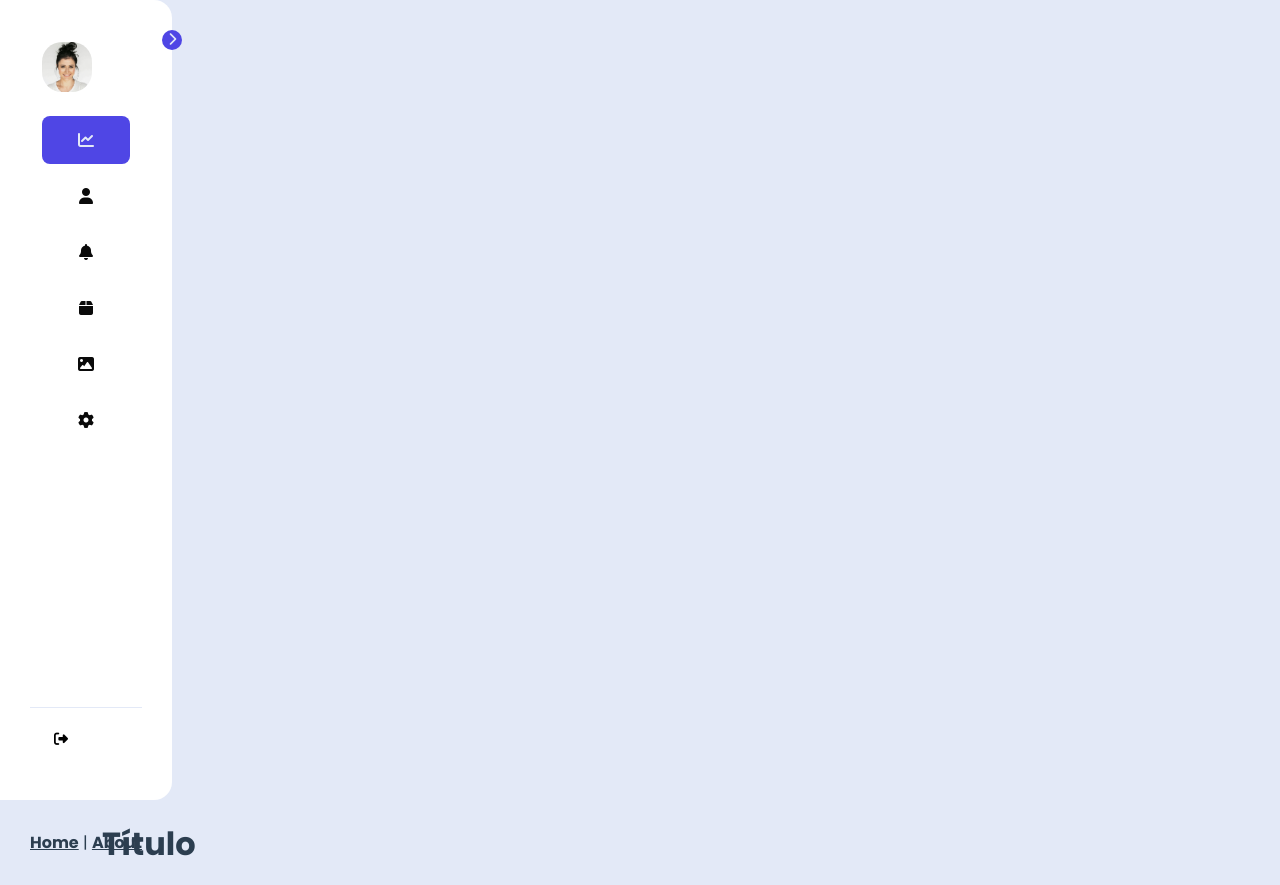
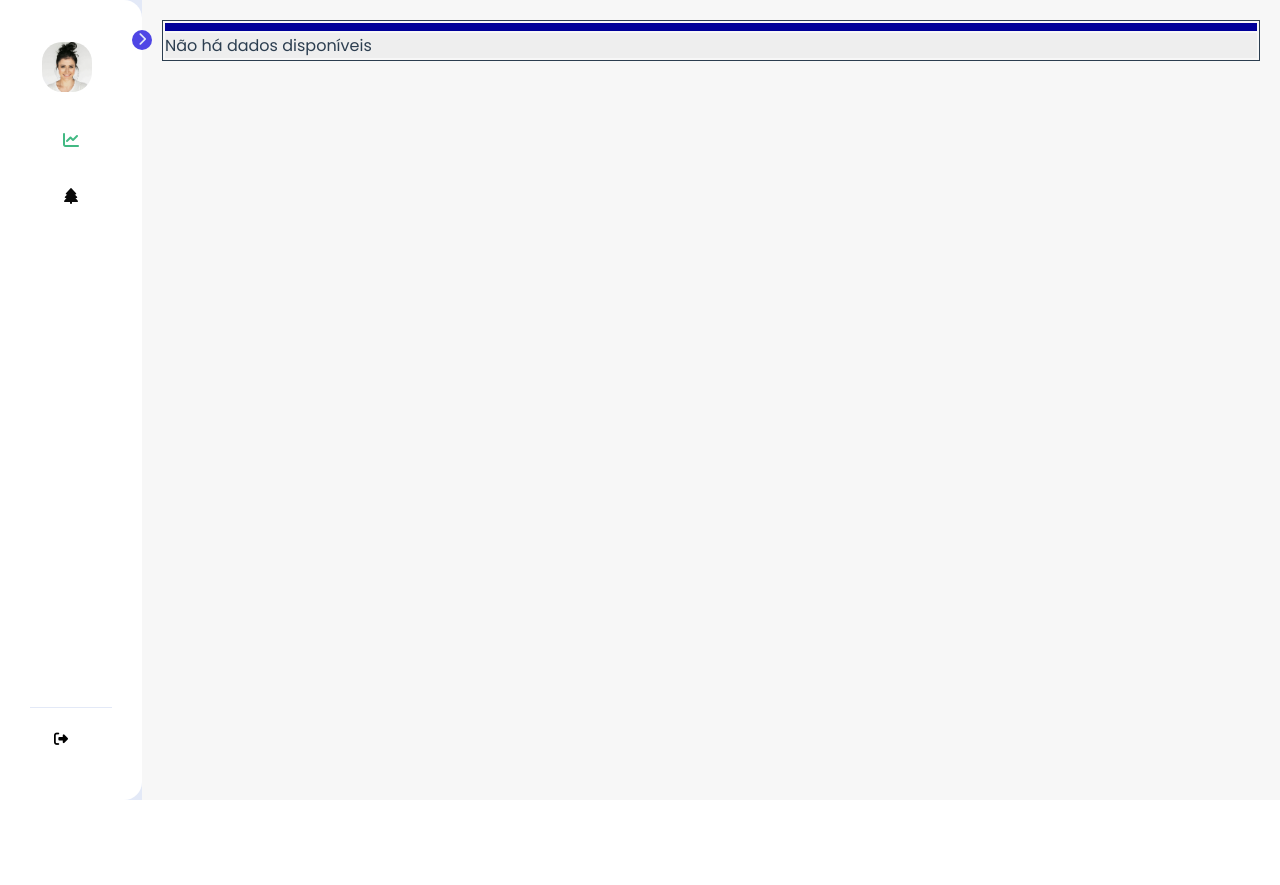
Before and after one commit to LeElima/components-page, a Vue app: page /datatable in a window 1280 px wide. After the commit the page ends 800 px from the top, so only its background shows below. Built offline with nearby package versions, Linux system fonts and the light colour scheme.

Commit message:
Alterado menu e iniciado tabela

```diff
--- a/src/App.vue
+++ b/src/App.vue
@@ -1,11 +1,11 @@
 <template>
   <div id="app">
     <sidebar></sidebar>
-    <nav>
+    <!-- <nav>
       <router-link to="/">Home</router-link> |
       <router-link to="/about">About</router-link>
-    </nav>
-    <router-view/>
+    </nav> -->
+    <!-- <router-view/> -->
   </div>
 </template>
 
--- /dev/null
+++ b/src/components/DataTable.vue
@@ -0,0 +1,156 @@
+<template>
+    <div>
+        <div>
+            <table>
+                <thead>
+                    <tr>
+                        <th v-for="(header, index) in headersL" :key="index">
+                            {{header.name}}
+                        </th>
+                    </tr>
+                </thead>
+                <tbody>
+                    <tr v-if="itemsL.length == 0">
+                        <td :colspan="headersL.length">Não há dados disponíveis</td>
+                    </tr>
+                    <tr v-else v-for="(item, index) in itemsTree" :key="index">
+                        <td  v-for="(header, indexC) in headersL" :key="indexC" :data-th="header.nome" @click="expand(item, index)">
+                            <slot :name="`item.${header.value}`" :item="item">
+                                <span v-bind:style="setPadding(item)">
+                                    {{item[`${header.value}`]}}
+                                </span>
+                            </slot>
+                        </td>
+
+                    </tr>
+                </tbody>
+            </table>
+        </div>
+    </div>
+</template>
+<script lang="ts">
+import Vue from 'vue'
+export default Vue.extend({
+    name: "SmartList",
+    props:{
+        items: Array,
+        headers: Array,
+        sons: String,
+        id: String
+    },
+    computed:{
+        itemsTree(){
+            var newObj:any=[];
+                this.montarLinhas(this.itemsL, newObj, 0, this.itemId, this.isExpanded)
+            return newObj;
+        },
+    },
+    watch: {
+        // itemsL:{
+        //     immediate: true,
+        //     handler(value){
+        //         this.$emit("input", value);
+        //     }
+        // },
+        // items: {
+        //     immediate: true,
+        //     handler(value){
+        //         this.itemsL = value;
+        //     }
+        // }
+    },
+    data(){
+        return {
+            headersL: this.headers,
+            itemsL: this.items,
+            sonsL: this.sons,
+            isExpanded: false,
+            selectedRowID: {},
+            itemId: this.id,
+            key: this.id
+        };
+    },
+    beforeMount(){
+        if(this.itemsL && this.itemsL.length > 0){
+            this.montarItems(this.itemsL, 0)
+        }
+    },
+    methods:{
+        montarItems(items: any, nivel: Number){
+            if(items != undefined){
+                items.forEach((x:any)=>{
+                    x.nivel=nivel;
+                    x.expansivel = true;
+                    if(x[`${this.sonsL}`]){
+                        var newNivel = Number(nivel) + 1;
+                        this.montarItems(x[`${this.sonsL}`], newNivel)
+                    }
+                })
+            }
+
+
+        },
+        expand(item: any, index: number){
+            if(item.expansivel == false && item[`${this.sonsL}`] != undefined){
+                if(item[`${this.sonsL}`].length != 0){
+                    // this.montarLinhas(item[`${this.sonsL}`], [], item.nivel +1, item.id, true)
+                    this.isExpanded = true;
+                    this.montarLinhas(item[`${this.sonsL}`], [], Number(item.nivel) +1, item[`${this.key}`], this.isExpanded)
+                }
+            }
+            if(item.expansivel == true && item[`${this.sonsL}`] != undefined){
+                this.isExpanded = false;
+                item[`${this.sonsL}`].forEach((x:any)=>{
+                    x.expansivel = this.isExpanded
+                })
+                item.expansivel = this.isExpanded;
+                this.$set(item, "expansivel", this.isExpanded);
+                //this.$set(item, "leaf", false);
+                this.itemId = '';
+            }
+        },
+        setPadding(item: any) {
+            return `padding-left: ${item.nivel * 30}px;`;
+        },
+        montarLinhas(arrayObjetos: any, novoObjeto: any, nivel: any, idItem: any, expansivel: any){
+            arrayObjetos.forEach((item:any) => {
+                if(item[`${this.sonsL}`] && item[`${this.sonsL}`].length != 0){
+                    item.nivel = nivel
+                    novoObjeto.push(item)
+                    console.log(item[`${this.key}`])
+                    console.log(idItem)
+                    if(item[`${this.key}`] == idItem){
+                        item.expansivel = expansivel
+                    }
+                    if(item.expansivel == true){
+
+                        this.montarLinhas(item[`${this.sonsL}`], novoObjeto, item.nivel + 1, idItem, expansivel)
+                    }
+                }
+                else{
+                    item.nivel = nivel
+                    novoObjeto.push(item)
+                    return false;
+                }
+            })
+        },
+    }
+})
+</script>
+<style  scoped>
+    table{
+        font-family:sans-serif;
+        width:100%;
+	    border:1px solid
+
+    }
+    td {
+        text-align:left;
+        background-color:#eee;
+    }
+    th {
+        padding:.25em .5em;
+        background-color:#009;
+        color:#fff;
+    }
+</style>
--- a/src/components/SideBar.vue
+++ b/src/components/SideBar.vue
@@ -1,5 +1,4 @@
 <template>
-    <!-- <link rel="stylesheet" href="https://cdnjs.cloudflare.com/ajax/libs/font-awesome/6.6.0/css/all.min.css" integrity="sha512-Kc323vGBEqzTmouAECnVceyQqyqdsSiqLQISBL29aUW4U/M7pSPA/gEUZQqv1cwx4OnYxTxve5UMg5GT6L4JJg==" crossorigin="anonymous" referrerpolicy="no-referrer" /> -->
     <div class="body">
         <nav id="sidebar">
             <div id="sidebar_content">
@@ -17,62 +16,17 @@
                 </div>
 
                 <ul id="side_items">
-                <li class="side-item active">
-                    <a href="#">
-                        <i class="fa-solid fa-chart-line"></i>
+                    <li class="side-item" v-for="item in menus" :key="item.titulo">
+                        <router-link :to="{ name: item.destino }" class="router-link">
+                            <i :class="item.icone"></i>
                             <span class="item-description">
-                            Dashboard
+                                {{ item.titulo }}
                             </span>
-                    </a>
-                </li>
-
-                <li class="side-item">
-                    <a href="#">
-                        <i class="fa-solid fa-user"></i>
-                        <span class="item-description">
-                            Usuários
-                        </span>
-                    </a>
-                </li>
-
-                <li class="side-item">
-                    <a href="#">
-                        <i class="fa-solid fa-bell"></i>
-                        <span class="item-description">
-                            Notificações
-                        </span>
-                    </a>
-                </li>
-
-                <li class="side-item">
-                    <a href="#">
-                        <i class="fa-solid fa-box"></i>
-                        <span class="item-description">
-                            Produtos
-                        </span>
-                    </a>
-                </li>
-
-                <li class="side-item">
-                    <a href="#">
-                        <i class="fa-solid fa-image"></i>
-                        <span class="item-description">
-                            Imagens
-                        </span>
-                    </a>
-                </li>
-
-                <li class="side-item">
-                    <a href="#">
-                        <i class="fa-solid fa-gear"></i>
-                        <span class="item-description">
-                            Configurações
-                        </span>
-                    </a>
+                        </router-link>
                     </li>
                 </ul>
 
-            <button id="open_btn">
+                <button id="open_btn" @click="abrirFecharMenu">
                     <i id="open_btn_icon" class="fa-solid fa-chevron-right"></i>
                 </button>
             </div>
@@ -88,15 +42,13 @@
         </nav>
 
         <main>
-        <h1>Título</h1>
+            <router-view/>
         </main>
     </div>
+</template>
 
-</template>
 <style>
-
 @import url('https://cdnjs.cloudflare.com/ajax/libs/font-awesome/6.6.0/css/all.min.css');
-@import url('https://fonts.googleapis.com/css2?family=Poppins:ital,wght@0,100;0,200;0,300;0,400;0,500;0,600;0,700;0,800;0,900;1,100;1,200;1,300;1,400;1,500;1,600;1,700;1,800;1,900&display=swap');
 @import url('https://fonts.googleapis.com/css2?family=Poppins:ital,wght@0,100;0,200;0,300;0,400;0,500;0,600;0,700;0,800;0,900;1,100;1,200;1,300;1,400;1,500;1,600;1,700;1,800;1,900&display=swap');
 
 * {
@@ -106,17 +58,10 @@
     font-family: 'Poppins', sans-serif;
 }
 
-body {
+.body {
     display: flex;
     min-height: 100vh;
     background-color: #e3e9f7;
-}
-
-main {
-    padding: 20px;
-    position: fixed;
-    z-index: 1;
-    padding-left: calc(82px + 20px);
 }
 
 #sidebar {
@@ -264,19 +209,42 @@ main {
     justify-content: flex-start;
     gap: 14px;
 }
+
+main {
+    flex-grow: 1;
+    padding: 20px;
+    z-index: 1;
+    background-color: #f7f7f7;
+}
 </style>
+
 <script lang="ts">
 import Vue from 'vue';
 export default Vue.extend({
+    name: "SideBar",
     data(){
         return{
-
+            menus:[
+                {
+                    titulo: "DataTable",
+                    icone: "fa-solid fa-chart-line",
+                    destino: "DataTable"
+                },
+                {
+                    titulo: "TreeView",
+                    icone: "fa-solid fa-tree",
+                    destino: "home"
+                },
+            ]
         }
     },
-    mounted(){
-        document.getElementById('open_btn').addEventListener('click',  () => {
-        document.getElementById('sidebar').classList.toggle('open-sidebar');
-    });
+    methods:{
+        abrirFecharMenu(){
+           var sideBar = document.getElementById('sidebar');
+           if(sideBar != null){
+                sideBar.classList.toggle('open-sidebar');
+           }
+        }
     }
 })
 </script>
--- a/src/router/index.ts
+++ b/src/router/index.ts
@@ -17,7 +17,15 @@ const routes: Array<RouteConfig> = [
     // this generates a separate chunk (about.[hash].js) for this route
     // which is lazy-loaded when the route is visited.
     component: () => import(/* webpackChunkName: "about" */ '../views/AboutView.vue')
-  }
+  },
+  {
+    path: '/datatable',
+    name: 'DataTable',
+    // route level code-splitting
+    // this generates a separate chunk (about.[hash].js) for this route
+    // which is lazy-loaded when the route is visited.
+    component: () => import(/* webpackChunkName: "about" */ '../views/DataTableView.vue')
+  },
 ]
 
 const router = new VueRouter({
--- /dev/null
+++ b/src/views/DataTableView.vue
@@ -0,0 +1,24 @@
+<template>
+    <div class="about">
+      <data-table :headers="headers" :items="items" />
+    </div>
+  </template>
+<script lang="ts">
+import Vue from 'vue';
+import DataTable from '@/components/DataTable.vue';
+export default Vue.extend({
+    components:{
+        DataTable
+    },
+    data(){
+        return{
+            headers: [
+                {
+                    text: "Descrição"
+                }
+            ],
+            items: []
+        }
+    },
+})
+</script>
```
Lines whose indentation alone changed are shown as unchanged.
